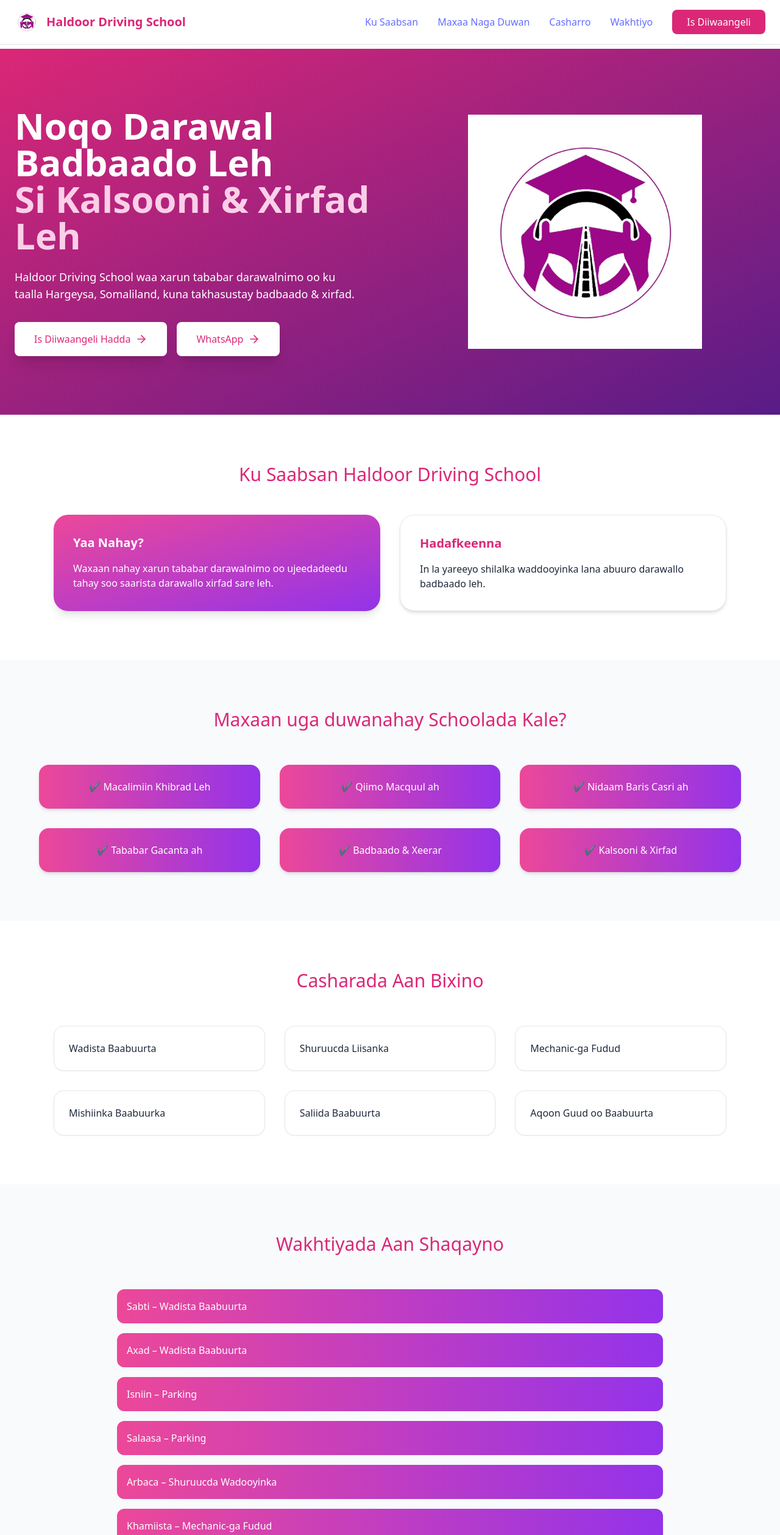
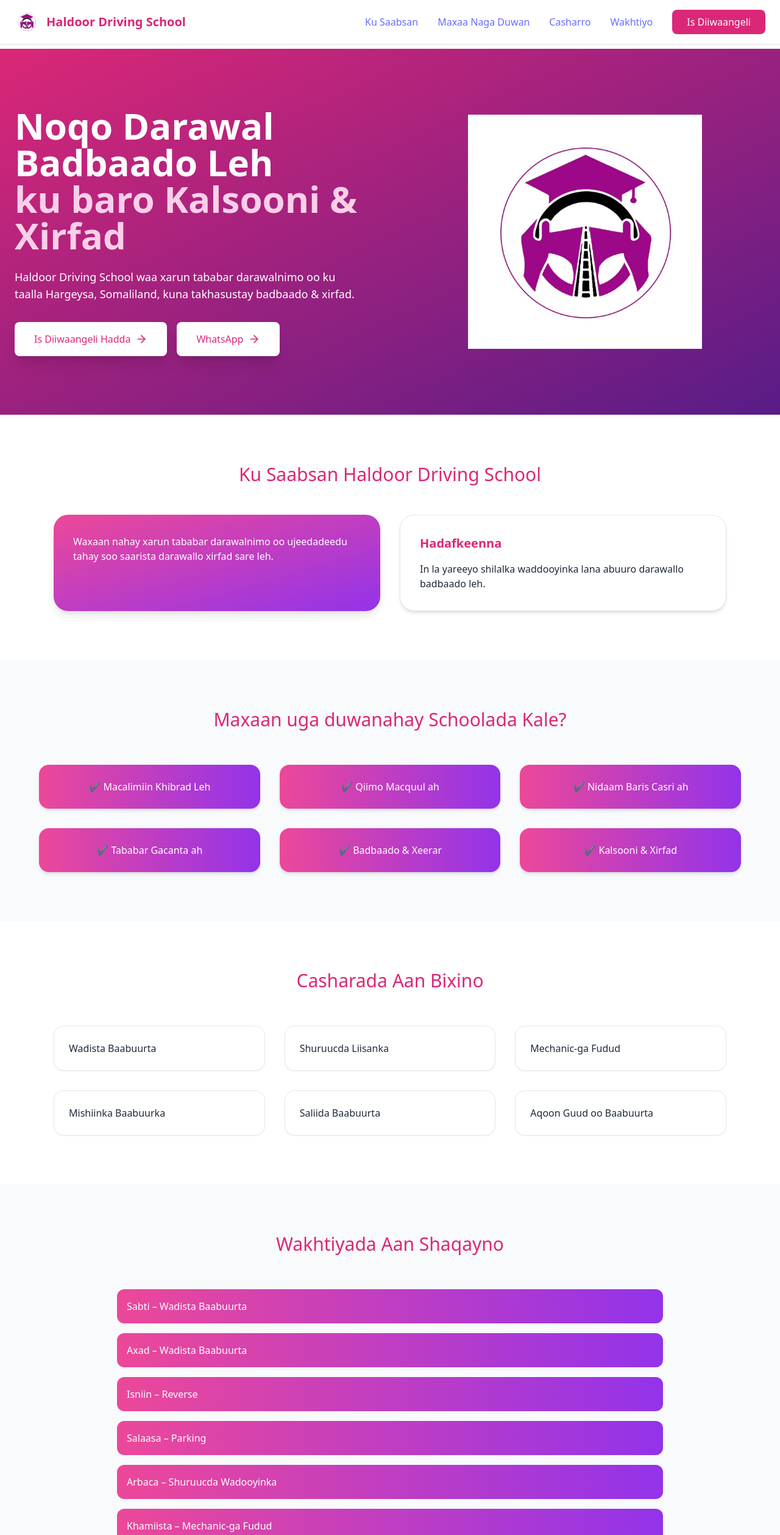
Before and after one commit to hanaaden/Haldoor-Driving, a React (Vite) app: page / in a window 1280 px wide. Shown: the top 2517 px of the page at 61% size. Built offline with nearby package versions, Linux system fonts and the light colour scheme.

Commit message:
Update LandingPage.tsx

```diff
--- a/src/components/LandingPage.tsx
+++ b/src/components/LandingPage.tsx
@@ -39,9 +39,9 @@
         {menuFuran && (
           <div className="md:hidden bg-white px-6 py-4 space-y-3 border-t">
             <a href="#about" className="block">Ku Saabsan</a>
-            <a href="#why" className="block">Maxaa Naga Duwan</a>
+            <a href="#why" className="block">Maxaa Naga Duway</a>
             <a href="#courses" className="block">Casharro</a>
-            <a href="#schedule" className="block">Wakhtiyo</a>
+            <a href="#schedule" className="block">Wakhtiga</a>
             <a href="#register" className="block bg-pink-600 text-white text-center py-2 rounded-lg">
               Is Diiwaangeli
             </a>
@@ -57,7 +57,7 @@
           <div>
             <h2 className="text-3xl sm:text-4xl xl:text-6xl font-extrabold mb-6">
               Noqo Darawal Badbaado Leh <br />
-              <span className="text-pink-200">Si Kalsooni & Xirfad Leh</span>
+              <span className="text-pink-200">ku baro Kalsooni & Xirfad </span>
             </h2>
 
             <p className="text-lg max-w-xl mb-8">
@@ -100,7 +100,7 @@
 
         <div className="grid md:grid-cols-2 gap-8">
           <div className="bg-gradient-to-br from-pink-500 to-purple-600 text-white p-8 rounded-3xl shadow-lg">
-            <h4 className="text-xl font-bold mb-4">Yaa Nahay?</h4>
+
             <p>
               Waxaan nahay xarun tababar darawalnimo oo ujeedadeedu tahay
               soo saarista darawallo xirfad sare leh.
@@ -173,7 +173,7 @@
           {[
             "Sabti – Wadista Baabuurta",
             "Axad – Wadista Baabuurta",
-            "Isniin – Parking",
+            "Isniin – Reverse",
             "Salaasa – Parking",
             "Arbaca – Shuruucda Wadooyinka",
             "Khamiista – Mechanic-ga Fudud",
```
